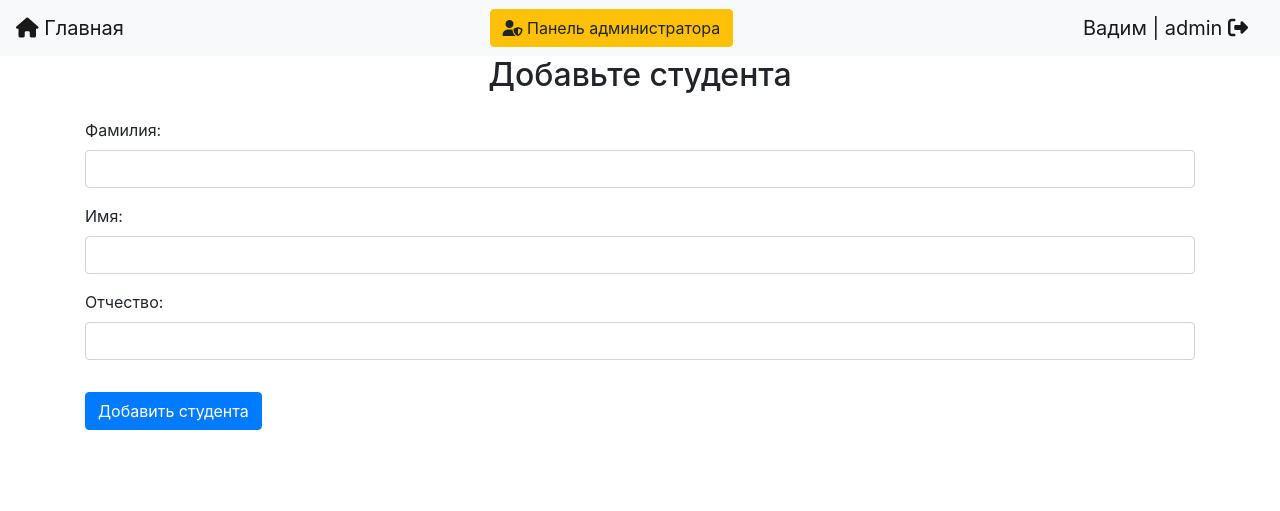
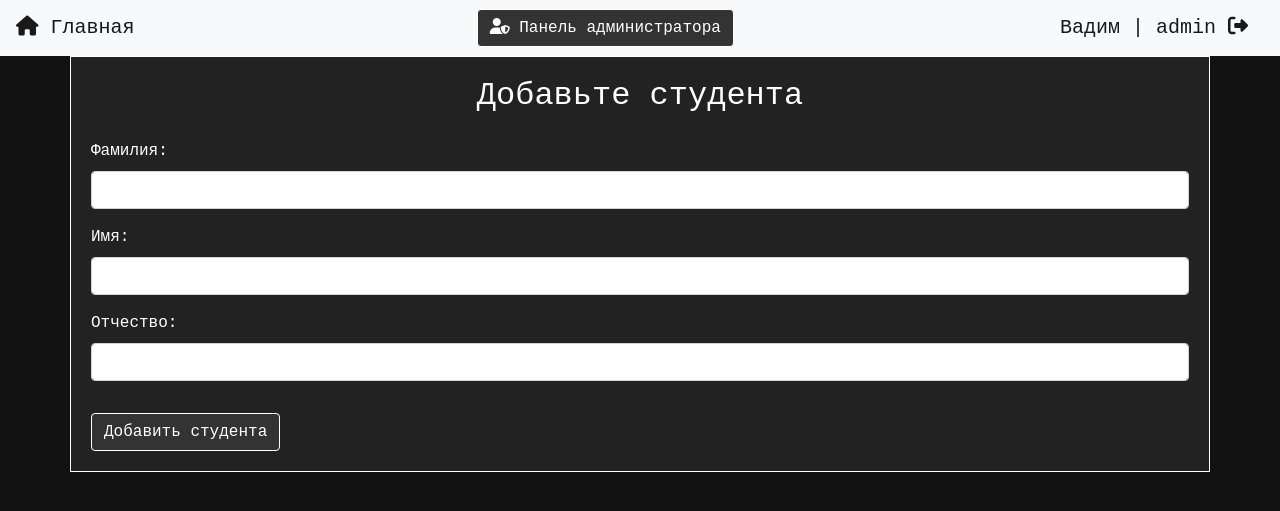
Before and after one commit to chagochka/SSO, a Flask app: page /admin/add_user in a window 1280 px wide. Shown: the top 511 px of the page. Run offline with Flask 3, Linux system fonts and the light colour scheme; a user stored in the database is signed in; some libraries are stand-ins or nearby versions.

Commit message:
добавил новый дизайн

```diff
--- a/templates/base.html
+++ b/templates/base.html
@@ -7,22 +7,72 @@
 		<script src="https://kit.fontawesome.com/c860e860c2.js" crossorigin="anonymous"></script>
 		<script src="https://code.jquery.com/jquery-3.6.0.min.js"></script>
 		<title>{{title}}</title>
+		<style>
+			body {
+				background-color: #121212; /* Тёмный фон */
+				color: #FFFFFF; /* Светлый текст */
+				font-family: 'Courier New', Courier, monospace; /* Моноширинный шрифт */
+			}
+			.navbar {
+				background-color: #222222; /* Тёмный фон для навигационной панели */
+			}
+			.navbar-brand, .navbar-brand a {
+				color: #FFFFFF; /* Светлый текст для ссылок */
+			}
+			.btn {
+				border: 1px solid #FFFFFF; /* Белая граница для кнопок */
+				color: #FFFFFF; /* Светлый текст для кнопок */
+				transition: all 0.3s ease; /* Сглаживание переходов */
+				position: relative;
+				overflow: hidden;
+			}
+			.btn:before {
+				content: "";
+				position: absolute;
+				top: 50%;
+				left: 50%;
+				transform: translate(-50%, -50%);
+				width: 0;
+				height: 0;
+				border-radius: 50%;
+				background: rgba(255, 255, 255, 0.5);
+				transition: all 0.3s ease;
+			}
+			.btn:hover:before {
+				width: 200%;
+				height: 200%;
+			}
+			.btn:active {
+				transform: scale(0.95);
+			}
+			.btn{
+				background-color: #333333; /* Тёмный фон для кнопок */
+			}
+			.container {
+				background-color: #222222; /* Тёмный фон для контейнера */
+				border: 1px solid #FFFFFF; /* Белая граница для контейнера */
+				padding: 20px;
+			}
+			td, tr{
+				color: #FFFFFF;
+			}
+		</style>
 	</head>
 	<body>
 		<header>
 			<nav class="navbar navbar-light bg-light">
-				<a class="navbar-brand" href="/"><i class="fa-solid fa-house"></i>  Главная</a>
+				<a class="navbar-brand" href="/"><i class="fa-solid fa-house"></i> Главная</a>
 				{% if current_user.is_authenticated %}
 					{% if current_user.status == "admin"%}
-						<a class="btn btn-warning" href="/admin/dashboard"><i class="fa-solid fa-user-shield"></i> Панель администратора</a>
+						<a class="btn" href="/admin/dashboard"><i class="fa-solid fa-user-shield"></i> Панель администратора</a>
 					{% else %}
-						<a class="btn btn-primary" href="/upload"><i class="fa-solid fa-file-arrow-up"></i> Загрузить отчёт</a>
+						<a class="btn" href="/upload"><i class="fa-solid fa-file-arrow-up"></i> Загрузить отчёт</a>
 					{% endif %}
 					<div class="navbar-brand">{{current_user.name}} | {{current_user.status}}   <a href="/logout" class="text-decoration-none text-reset"><i class="fa-solid fa-right-from-bracket"></i></a></div>
 				{% else %}
 					<p>
-						<a class="btn btn-primary " href="/register">Зарегистрироваться</a>
-						<a class="btn btn-success" href="/login">Войти</a>
+						<a class="btn" href="/register">Зарегистрироваться</a>
+						<a class="btn" href="/login">Войти</a>
 					</p>
 				{% endif %}
 			</nav>
```
